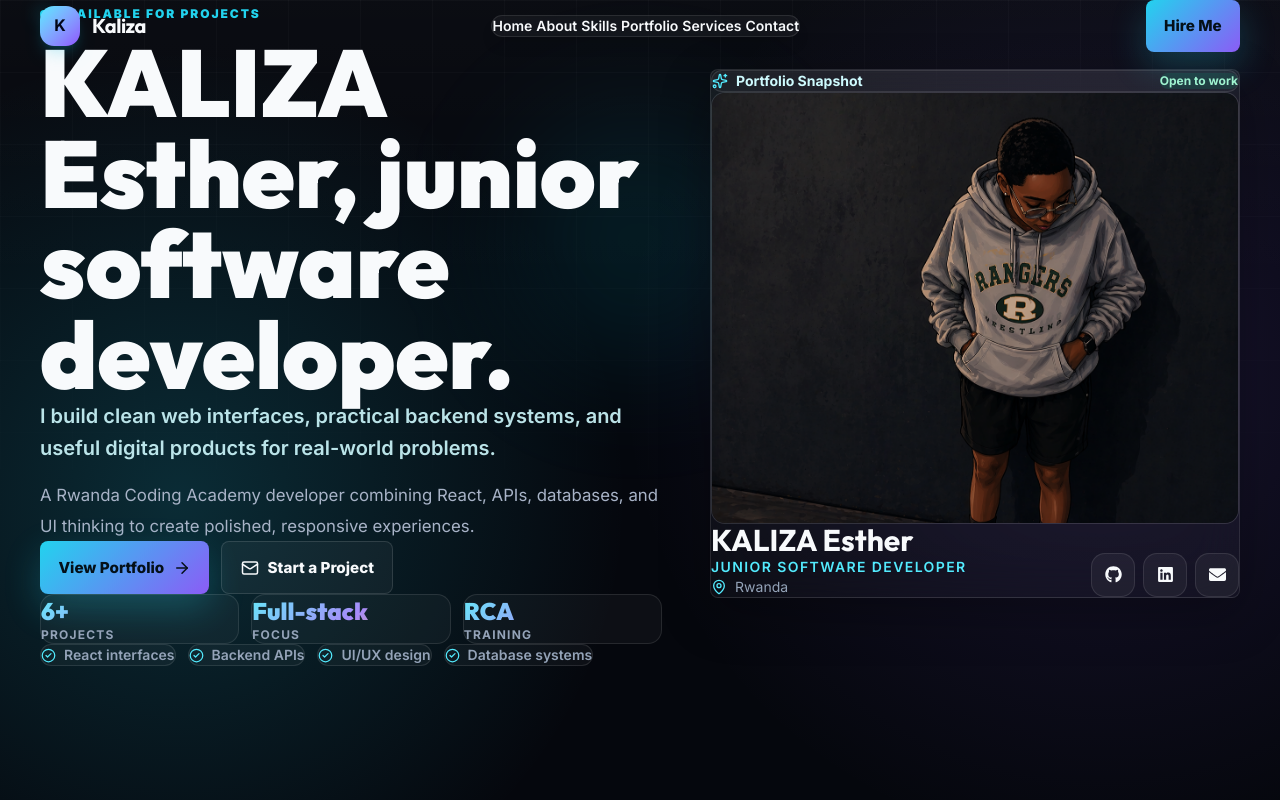
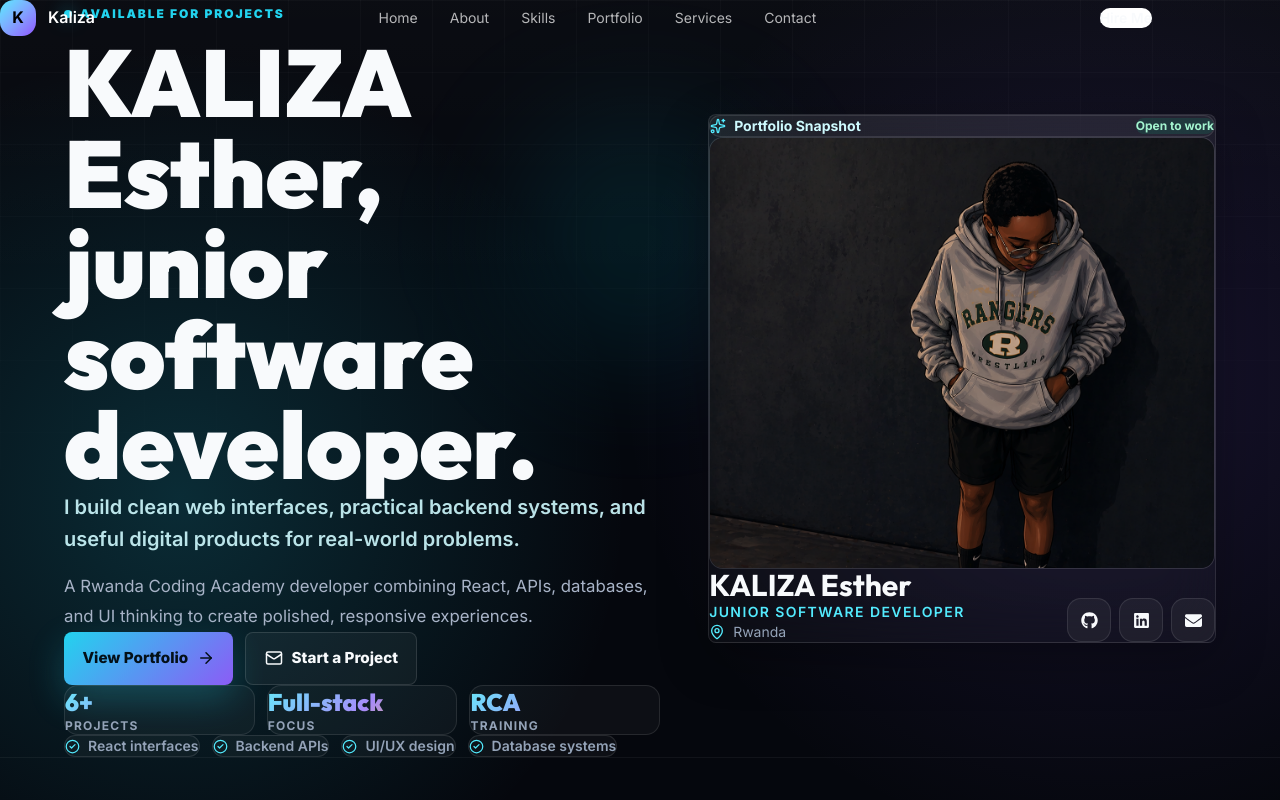
Before and after one commit to Kaliza-e/Kaliza, a React (Vite) app: page / in a window 1280 px wide. Shown: the top 800 px of the page. Built offline with nearby package versions, Linux system fonts and the light colour scheme.

Commit message:
updated the ui

```diff
--- a/src/App.css
+++ b/src/App.css
@@ -5,4 +5,14 @@
   flex-direction: column;
 }
 
+.site-section {
+  padding: 6rem 0;
+}
+
+.section-container {
+  max-width: 1200px;
+  margin: 0 auto;
+  padding: 0 1.5rem;
+}
+
 /* Reset default App.css vite styles */
--- a/src/components/Hero.jsx
+++ b/src/components/Hero.jsx
@@ -23,7 +23,9 @@ const metrics = [
 
 const Hero = () => {
   return (
-    <section id="home" className="relative overflow-hidden pb-20 pt-32 sm:pt-36 lg:min-h-screen lg:pb-24">
+    <section
+  id="home"
+  className="relative overflow-hidden pt-28 sm:pt-32 lg:pt-40 pb-20">
       <div className="absolute left-1/2 top-28 h-64 w-64 -translate-x-1/2 rounded-full bg-cyan-400/10 blur-3xl" />
       <div className="section-container relative grid items-center gap-12 lg:grid-cols-[1.08fr_0.92fr]">
         <motion.div
@@ -33,7 +35,7 @@ const Hero = () => {
         >
           <p className="eyebrow">Available for projects</p>
           <h1 className="display-title text-balance">
-            KALIZA Esther, junior software developer.
+         KALIZA Esther, junior software developer.
           </h1>
           <p className="mt-5 max-w-2xl text-xl font-semibold leading-8 text-cyan-100/90">
             I build clean web interfaces, practical backend systems, and useful
--- a/src/components/Navbar.jsx
+++ b/src/components/Navbar.jsx
@@ -11,77 +11,72 @@ const navItems = [
   { label: "Contact", href: "#contact" },
 ];
 
-const Navbar = () => {
-  const [isScrolled, setIsScrolled] = useState(false);
-  const [isMobileMenuOpen, setIsMobileMenuOpen] = useState(false);
+export default function Navbar() {
+  const [scrolled, setScrolled] = useState(false);
+  const [open, setOpen] = useState(false);
 
   useEffect(() => {
-    const handleScroll = () => setIsScrolled(window.scrollY > 24);
-    handleScroll();
-    window.addEventListener("scroll", handleScroll);
-    return () => window.removeEventListener("scroll", handleScroll);
+    const onScroll = () => setScrolled(window.scrollY > 10);
+    window.addEventListener("scroll", onScroll);
+    return () => window.removeEventListener("scroll", onScroll);
   }, []);
 
   return (
     <motion.header
-      initial={{ y: -80, opacity: 0 }}
+      className="fixed top-0 inset-x-0 z-50"
+      initial={{ y: -40, opacity: 0 }}
       animate={{ y: 0, opacity: 1 }}
-      transition={{ duration: 0.45 }}
-      className={`fixed inset-x-0 top-0 z-50 transition-all ${
-        isScrolled ? "border-b border-white/10 bg-[#05070d]/82 py-3 shadow-2xl shadow-black/20 backdrop-blur-xl" : "py-5"
-      }`}
     >
-      <nav className="section-container flex items-center justify-between gap-5">
+      <nav
+        className={`mx-auto flex max-w-6xl items-center justify-between px-6 py-4 transition-all ${
+          scrolled ? "bg-black/60 backdrop-blur-xl" : "bg-transparent"
+        }`}
+      >
         <a href="#home" className="flex items-center gap-3">
-          <span className="flex h-10 w-10 items-center justify-center rounded-lg bg-gradient-to-br from-cyan-300 to-violet-500 font-bold text-slate-950 shadow-lg shadow-cyan-500/20">
+          <span className="h-9 w-9 rounded-lg bg-gradient-to-br from-cyan-300 to-violet-500 flex items-center justify-center font-bold text-black">
             K
           </span>
-          <span className="font-display text-xl font-bold tracking-tight">Kaliza</span>
+          <span className="text-white font-semibold">Kaliza</span>
         </a>
 
-        <ul className="hidden items-center gap-1 rounded-lg border border-white/10 bg-white/[0.045] p-1 shadow-lg shadow-black/10 backdrop-blur md:flex">
-          {navItems.map((item) => (
-            <li key={item.href}>
-              <a
-                href={item.href}
-                className="nav-link block rounded-md px-3.5 py-2 text-sm font-semibold text-muted-foreground transition-colors hover:bg-white/8 hover:text-foreground"
-              >
-                {item.label}
+        <ul className="hidden md:flex gap-8 text-white/70 text-sm">
+          {navItems.map((i) => (
+            <li key={i.href}>
+              <a href={i.href} className="hover:text-white transition">
+                {i.label}
               </a>
             </li>
           ))}
         </ul>
 
-        <a href="#contact" className="primary-link hidden md:inline-flex">
+        <a
+          href="#contact"
+          className="hidden md:inline-flex bg-white text-black px-5 py-2 rounded-full text-sm font-semibold"
+        >
           Hire Me
         </a>
 
-        <button
-          type="button"
-          onClick={() => setIsMobileMenuOpen((open) => !open)}
-          className="flex h-11 w-11 items-center justify-center rounded-lg border border-white/10 bg-white/5 transition hover:border-cyan-300/40 hover:text-cyan-200 md:hidden"
-          aria-label="Toggle navigation"
-        >
-          {isMobileMenuOpen ? <X size={20} /> : <Menu size={20} />}
+        <button className="md:hidden text-white" onClick={() => setOpen(!open)}>
+          {open ? <X /> : <Menu />}
         </button>
       </nav>
 
       <AnimatePresence>
-        {isMobileMenuOpen && (
+        {open && (
           <motion.div
-            initial={{ opacity: 0, y: -8 }}
+            className="md:hidden mx-6 mt-2 rounded-xl bg-black/70 backdrop-blur-xl p-4"
+            initial={{ opacity: 0, y: -10 }}
             animate={{ opacity: 1, y: 0 }}
-            exit={{ opacity: 0, y: -8 }}
-            className="section-container mt-3 rounded-lg border border-white/10 bg-[#05070d]/95 p-3 shadow-2xl shadow-black/30 backdrop-blur-xl md:hidden"
+            exit={{ opacity: 0, y: -10 }}
           >
-            {navItems.map((item) => (
+            {navItems.map((i) => (
               <a
-                key={item.href}
-                href={item.href}
-                onClick={() => setIsMobileMenuOpen(false)}
-                className="block rounded-md px-3 py-3 text-sm font-semibold text-muted-foreground hover:bg-white/8 hover:text-foreground"
+                key={i.href}
+                href={i.href}
+                onClick={() => setOpen(false)}
+                className="block py-3 text-white/80"
               >
-                {item.label}
+                {i.label}
               </a>
             ))}
           </motion.div>
@@ -89,6 +84,4 @@ const Navbar = () => {
       </AnimatePresence>
     </motion.header>
   );
-};
-
-export default Navbar;
+}
--- a/src/components/Testimonials.jsx
+++ b/src/components/Testimonials.jsx
@@ -28,7 +28,7 @@ export default function Testimonials() {
   const isInView = useInView(ref, { once: true, margin: "-100px" });
 
   return (
-    <section id="testimonials" className="site-section border-y border-white/5">
+    <section id="testimonials" className="site-section border-y">
       <div className="section-container" ref={ref}>
         <motion.div
           initial={{ opacity: 0, y: 24 }}
--- a/src/index.css
+++ b/src/index.css
@@ -68,6 +68,16 @@ body::before {
 
 a {
   color: inherit;
+}
+
+.site-section {
+  padding: 6rem 0;
+}
+
+.section-container {
+  max-width: 1200px;
+  margin: 0 auto;
+  padding: 0 1.5rem;
 }
 
 button, input, textarea {
```
